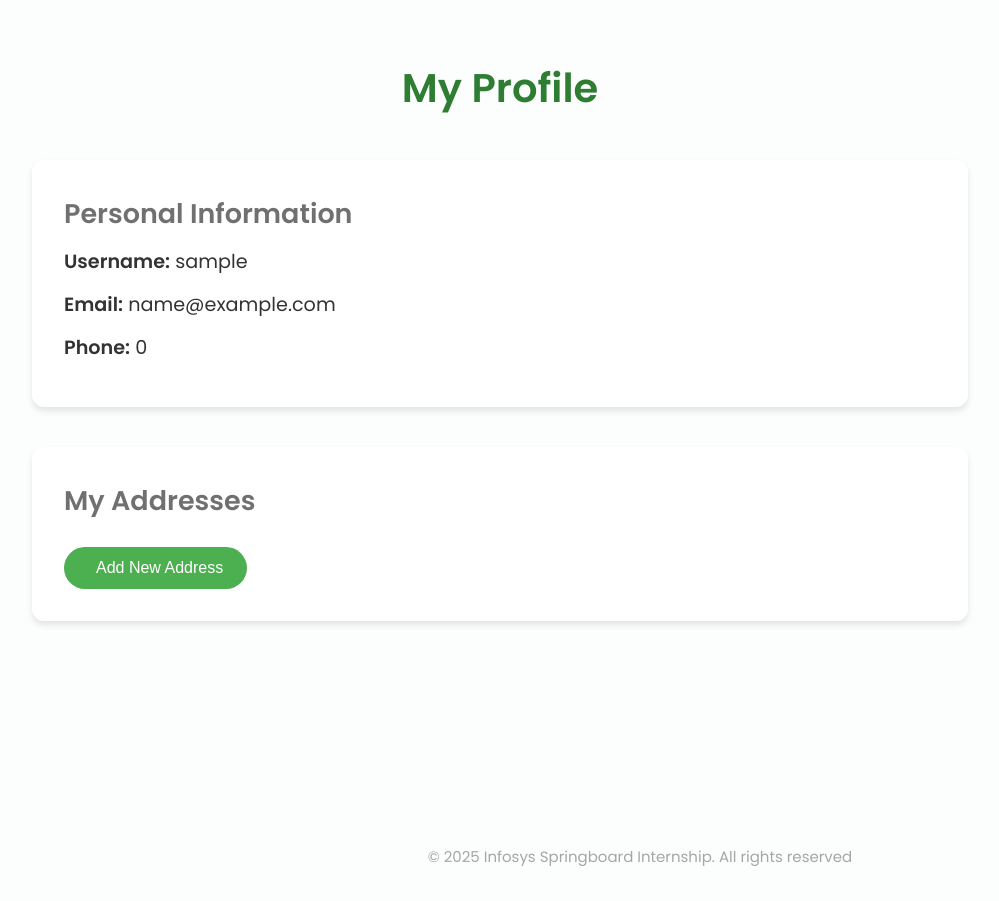
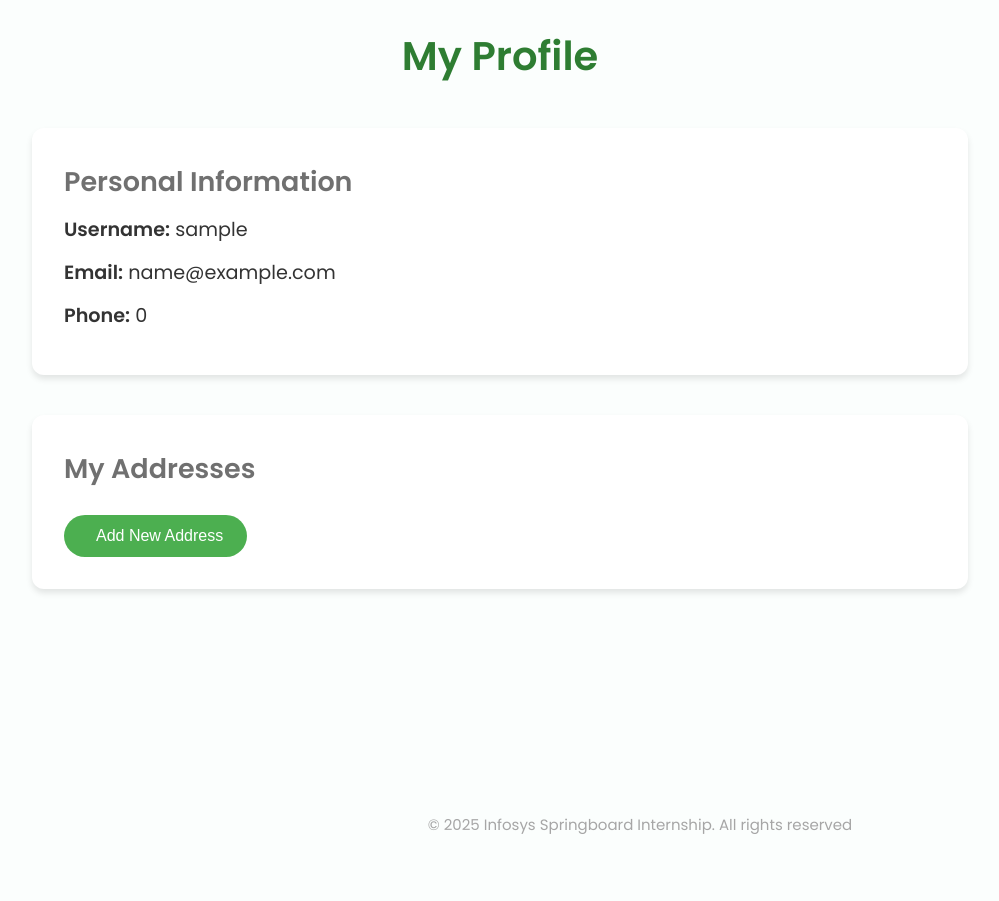
Before and after one commit to Rohith-Reddy-Y/HiFi_Delivery_Eats, a Flask app: page /user/profile in a window 1280 px wide. Shown: the part 72-973 px from the top of the page, without its empty margins (0-999 px from the left). After the commit the page ends 906 px from the top, so only its background shows below. Run offline with Flask 3, Linux system fonts and the light colour scheme; the visitor is signed in with stand-in values (Sample User, id 1); data comes from the database, SQL or seed files in the repository.

Commit message:
margin-top added as 6rem

```diff
--- a/static/css/user/profile.css
+++ b/static/css/user/profile.css
@@ -1,7 +1,7 @@
 /* ========== Profile Container ========== */
 .profile-container {
   max-width: 1000px;
-  margin-top: 8rem;
+  margin-top: 6rem;
   /* margin: 10rem auto;  centers the container horizontally */
   padding: 0 2rem;
   max-height: auto;
```
